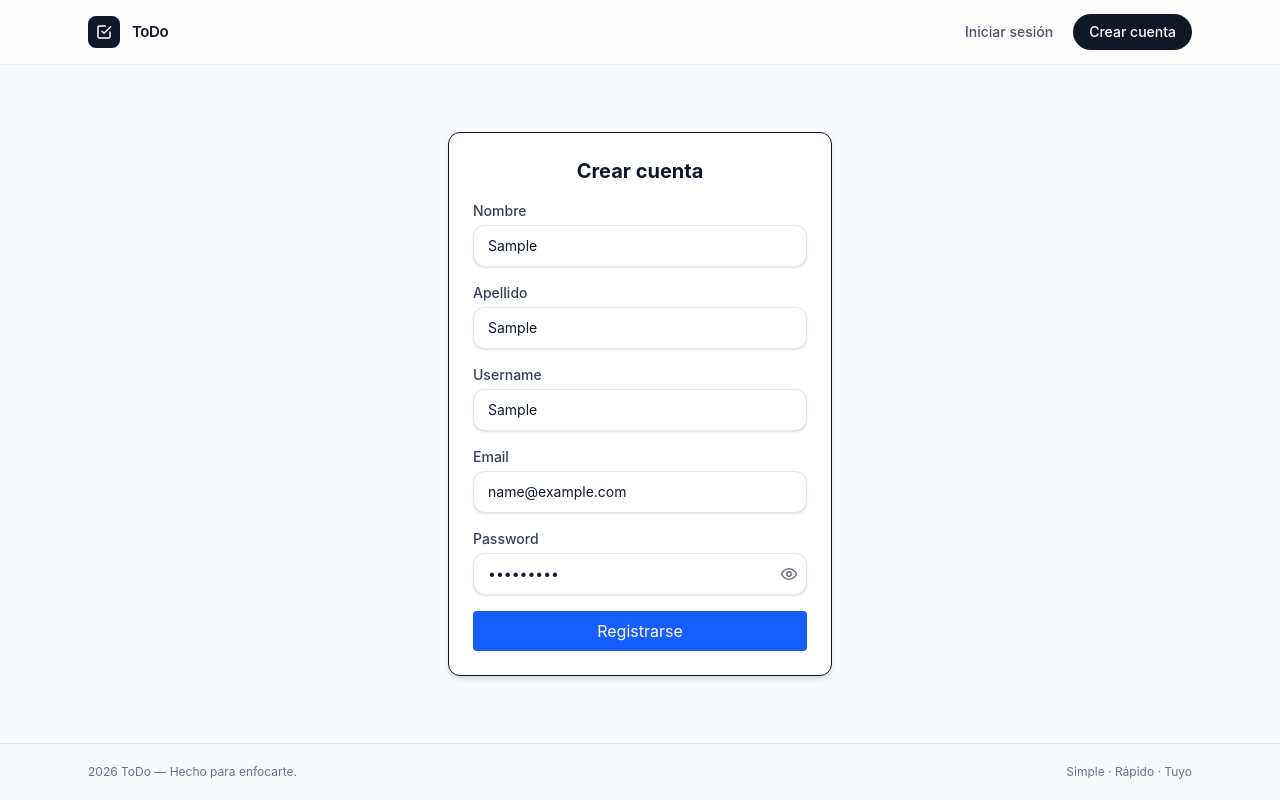
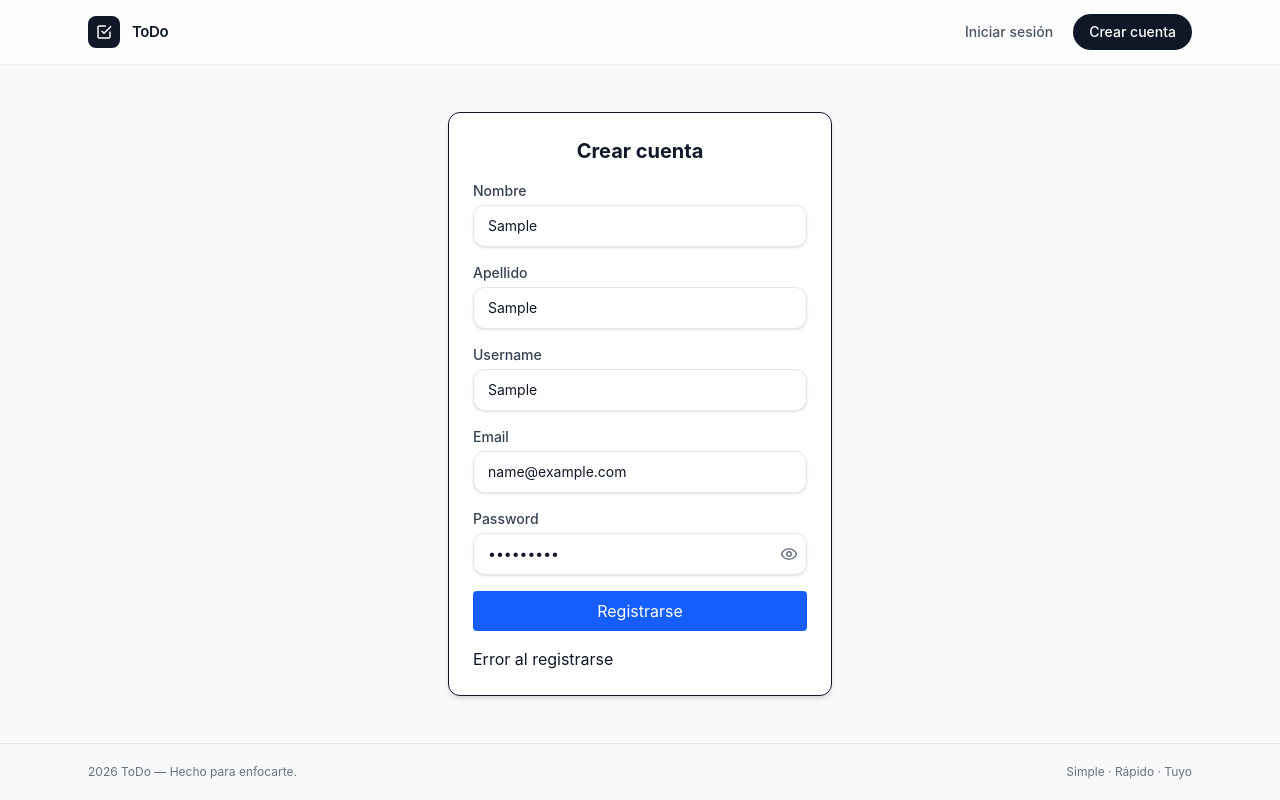
Before and after one commit to Jeferson-Ruiz/ToDo-frontend, a React (Vite) app: page /register in a window 1280 px wide. Both pictures are taken after typing "Sample", "Sample", "Sample", "name@example.com", "Sample123" into the empty fields and a click on the button "Registrarse". Built offline with nearby package versions, Linux system fonts and the light colour scheme; no server answers.

Commit message:
feat: crea logica de en handleSubmit para el envio de request

```diff
--- a/src/features/auth/components/RegisterForm.tsx
+++ b/src/features/auth/components/RegisterForm.tsx
@@ -4,6 +4,9 @@ import { Input } from "@/components/ui/Input"
 import { Button } from "@/components/ui/Button"
 import { useToggle } from "@/hooks/useToggle"
 import { EyeIcon, EyeOffIcon } from "@/components/ui/icons/EyeIcon"
+import { register } from "@/features/auth/services/authService"
+import type { RegisterDto } from "@/features/auth/services/authService"
+import axios from "axios"
 
 export function RegisterForm() {
   const [name, setName] = useState("")
@@ -11,11 +14,27 @@ export function RegisterForm() {
   const [username, setUsername] = useState("")
   const [email, setEmail] = useState("")
   const [password, setPassword] = useState("")
+  const [error, setError] = useState<string | null>(null)
+  const [ok, setOk] = useState<string | null>(null)
+  const [isSubmitting, setIsSubmitting] = useState(false)
+
   const { visible, toggle } = useToggle(false)
 
-  const handleSubmit = (e: React.SyntheticEvent) => {
+  const handleSubmit = async (e: React.SyntheticEvent) => {
     e.preventDefault()
-    console.log({ name, lastName, username, email, password })
+    setError(null)
+    setOk(null)
+    setIsSubmitting(true)
+    try {
+      const dto: RegisterDto = { name, lastName, email, username, password }
+      const msg = await register(dto)
+      setOk(msg)
+    } catch (err) {
+      if (axios.isAxiosError(err)) setError((err.response?.data?.message as string | undefined) ?? "Error al registrarse")
+      else setError("Error al registrarse")
+    } finally {
+      setIsSubmitting(false)
+    }
   }
 
   return (
@@ -69,7 +88,9 @@ export function RegisterForm() {
           </button>
         }
       />
-      <Button type="submit">Registrarse</Button>
+      <Button type="submit" disabled={isSubmitting}>{isSubmitting ? "Registrando..." : "Registrarse"}</Button>
+      {ok && <p>{ok}</p>}
+      {error && <p>{error}</p>}
     </form>
   )
 }
```
